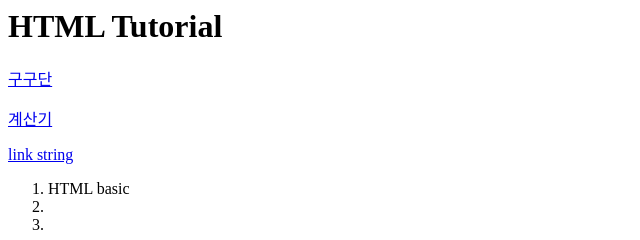
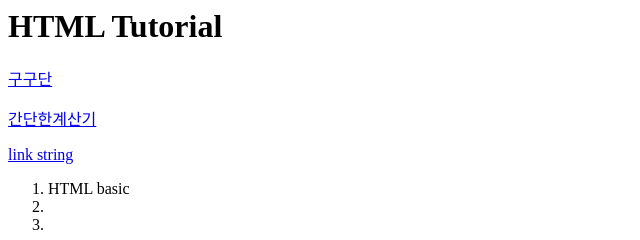
Before and after one commit to sksmstkfka/html, a plain HTML site: page finish-1.html in a window 1280 px wide. Shown: the full height of the page, 0-640 px from the left. Drawn offline with Linux system fonts and the light colour scheme.

Commit message:
Add files via upload

```diff
--- a/finish-1.html
+++ b/finish-1.html
@@ -6,7 +6,7 @@
 <h1>HTML Tutorial</h1>
 
     <p><a href="구구단.html">구구단</a></p>
-    <p><a href="간단한계산.html">계산기</a></p>
+    <p><a href="간단한계산.html">간단한계산기</a></p>
     <p><a href="Untitled-3.html">link string</a></p>
 
 <ol>
```
